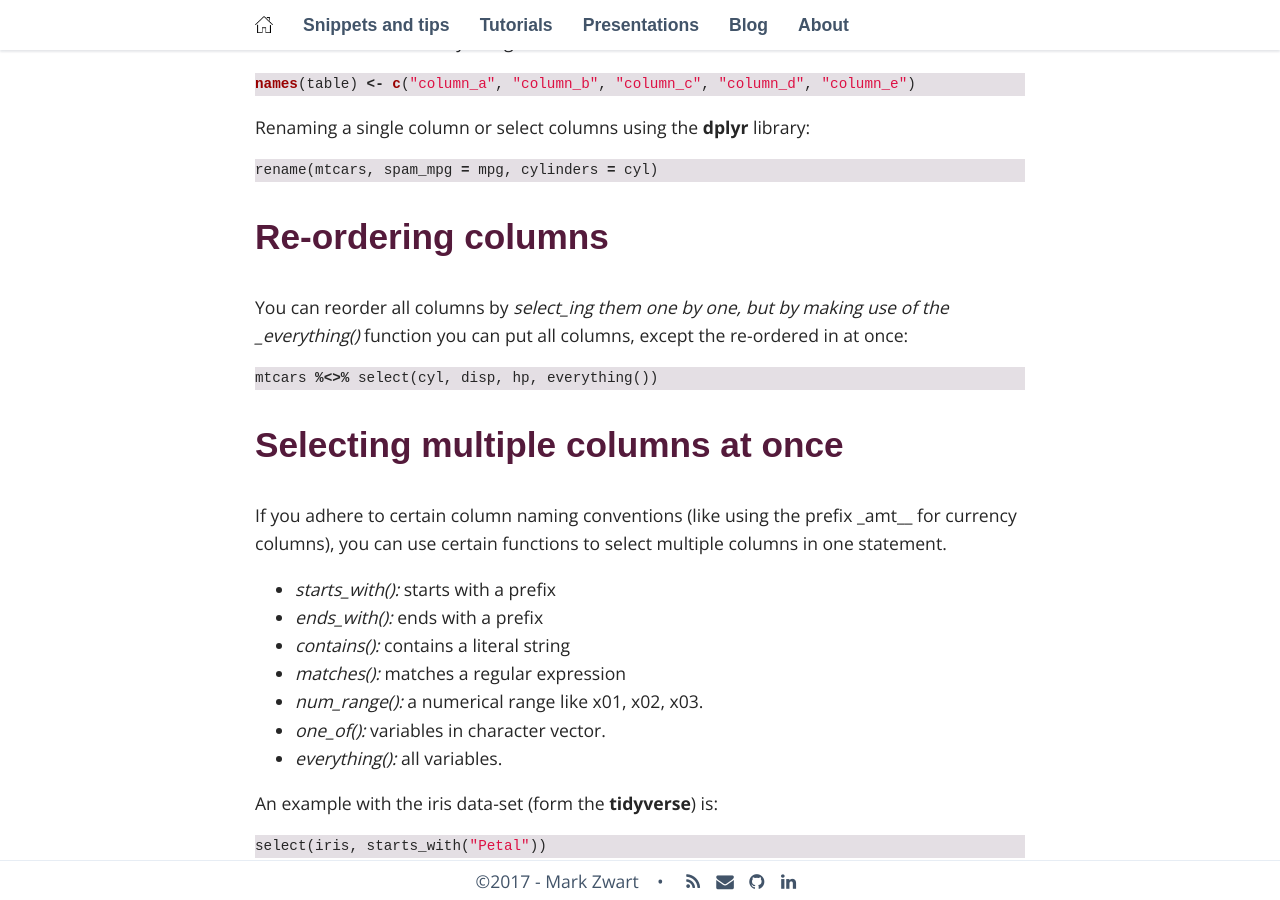
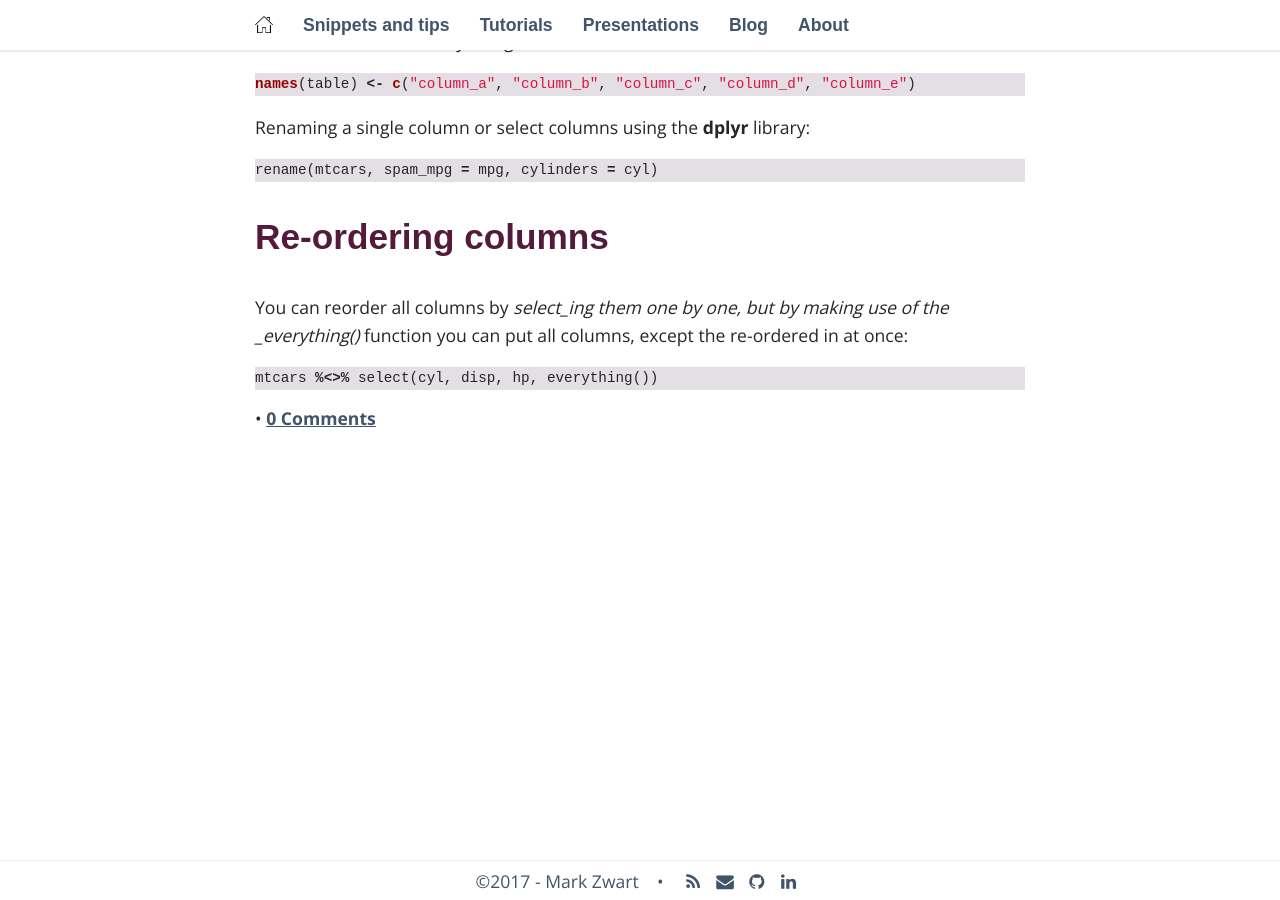
Before and after one commit to mark-me/mark-me.github.io, a Jekyll site: the page built from _pages/snippets-and-tips/meta-data.md, in a window 1280 px wide and 900 px high, scrolled down 538 px. Built offline with Jekyll 4.4.1, drawn with Linux system fonts in a browser that asks for light colours; nearby versions of some CDN libraries; some web fonts are replaced; comment, search, counter and statistics services are not loaded.

Commit message:
Update meta-data.md

````diff
--- a/_pages/snippets-and-tips/meta-data.md
+++ b/_pages/snippets-and-tips/meta-data.md
@@ -29,21 +29,3 @@ You can reorder all columns by _select_ing them one by one, but by making use of
 ```r
 mtcars %<>% select(cyl, disp, hp, everything())
 ```
-
-# Selecting multiple columns at once
-
-If you adhere to certain column naming conventions (like using the prefix _amt__ for currency columns), you can use certain functions to select multiple columns in one statement.
-
-*   _starts_with():_ starts with a prefix
-*   _ends_with():_ ends with a prefix
-*   _contains():_ contains a literal string
-*   _matches():_ matches a regular expression
-*   _num_range():_ a numerical range like x01, x02, x03.
-*   _one_of():_ variables in character vector.
-*   _everything():_ all variables.
-
-An example with the iris data-set (form the **tidyverse**) is:
-
-```r
-select(iris, starts_with("Petal"))
-```
````
